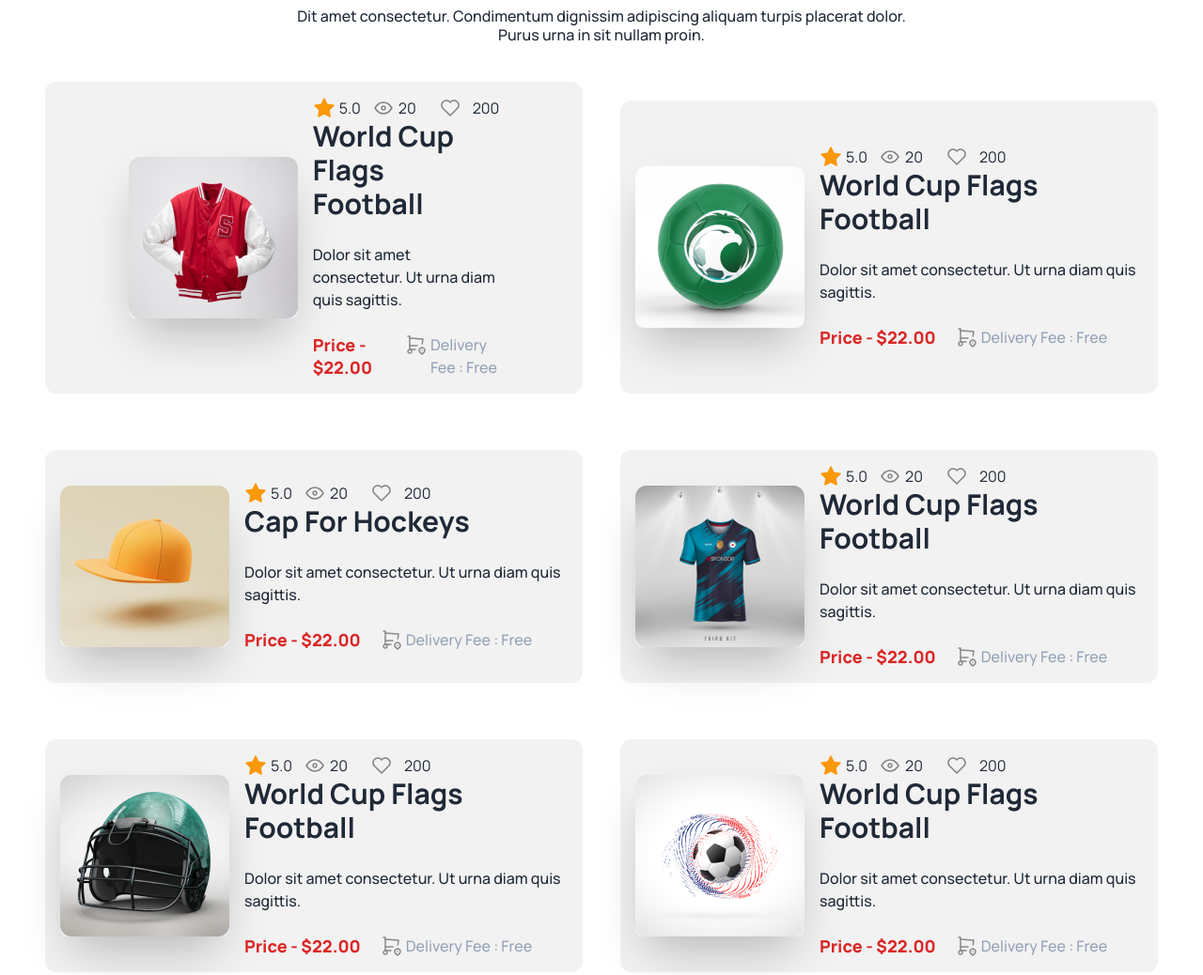
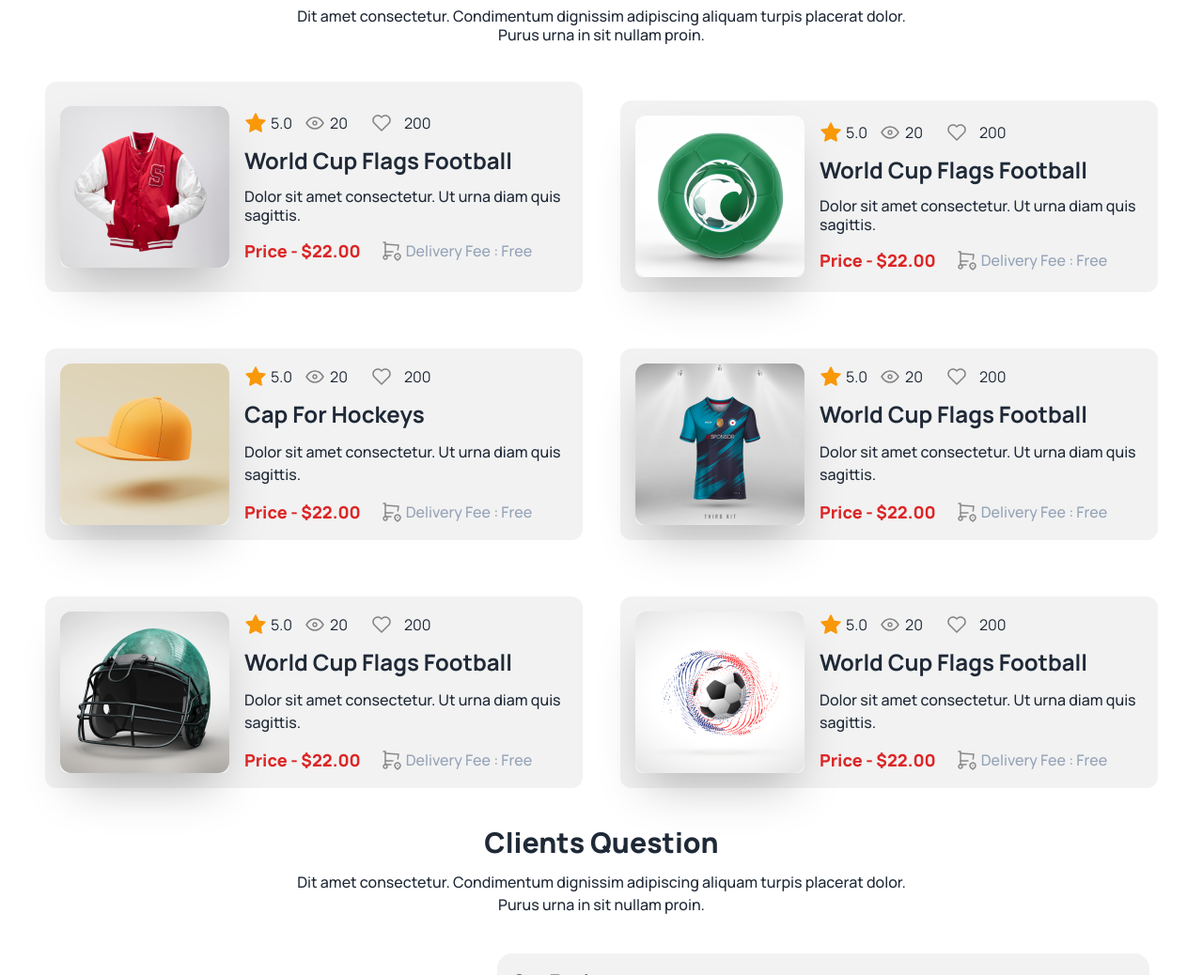
Before and after one commit to Sohag558/B9-assignment3, a plain HTML site: page index.html in a window 1280 px wide. Shown: the part 1720-2758 px from the top of the page at 94% size. Drawn offline with nearby package versions, Linux system fonts and the light colour scheme.

```diff
--- a/index.html
+++ b/index.html
@@ -5,6 +5,7 @@
     <meta charset="UTF-8">
     <meta name="viewport" content="width=device-width, initial-scale=1.0">
     <link rel="stylesheet" href="styles/style.css">
+    <!-- font awsome cdn link -->
     <link rel="stylesheet" href="https://cdnjs.cloudflare.com/ajax/libs/font-awesome/6.5.1/css/all.min.css"
         integrity="sha512-DTOQO9RWCH3ppGqcWaEA1BIZOC6xxalwEsw9c2QQeAIftl+Vegovlnee1c9QX4TctnWMn13TZye+giMm8e2LwA=="
         crossorigin="anonymous" referrerpolicy="no-referrer" />
@@ -244,7 +245,7 @@
             <!-- here is hero card section -->
             <div class="mt-10 gap-10 grid grid-cols-1 md:grid-cols-2 flex-1 ">
                 <div class="hero  rounded-xl bg-base-200">
-                    <div class="w-80 hero-content flex-col lg:flex-row">
+                    <div class=" hero-content flex-col lg:flex-row">
                         <img src="Images/5.png" class="max-w-sm  rounded-lg shadow-2xl" />
                         <div>
                             <div class="flex gap-3">
@@ -319,8 +320,8 @@
                                     <h5>200</h5>
                                 </div>
                             </div>
-                            <h1 class="text-3xl font-bold">World Cup Flags Football</h1>
-                            <p class="py-6 text-base font-medium leading-6">Dolor sit amet consectetur. Ut urna diam
+                            <h1 class="text-2xl py-3 font-bold">World Cup Flags Football</h1>
+                            <p class="pb-4 text-base font-medium leading-5">Dolor sit amet consectetur. Ut urna diam
                                 quis sagittis. </p>
                             <div class="flex gap-5">
                                 <div>
@@ -437,8 +438,8 @@
                                     <h5>200</h5>
                                 </div>
                             </div>
-                            <h1 class="text-3xl font-bold">World Cup Flags Football</h1>
-                            <p class="py-6 text-base font-medium leading-6">Dolor sit amet consectetur. Ut urna diam
+                            <h1 class=" text-2xl py-3 font-bold">World Cup Flags Football</h1>
+                            <p class="pb-4 text-base font-medium leading-5">Dolor sit amet consectetur. Ut urna diam
                                 quis sagittis. </p>
                             <div class="flex gap-5">
                                 <div>
@@ -555,8 +556,8 @@
                                     <h5>200</h5>
                                 </div>
                             </div>
-                            <h1 class="text-3xl font-bold">Cap For Hockeys</h1>
-                            <p class="py-6 text-base font-medium leading-6">Dolor sit amet consectetur. Ut urna diam
+                            <h1 class="text-2xl py-3 font-bold">Cap For Hockeys</h1>
+                            <p class="pb-4 text-base font-medium leading-6">Dolor sit amet consectetur. Ut urna diam
                                 quis sagittis. </p>
                             <div class="flex gap-5">
                                 <div>
@@ -673,8 +674,8 @@
                                     <h5>200</h5>
                                 </div>
                             </div>
-                            <h1 class="text-3xl font-bold">World Cup Flags Football</h1>
-                            <p class="py-6 text-base font-medium leading-6">Dolor sit amet consectetur. Ut urna diam
+                            <h1 class="text-2xl py-3 font-bold">World Cup Flags Football</h1>
+                            <p class="pb-4 text-base font-medium leading-6">Dolor sit amet consectetur. Ut urna diam
                                 quis sagittis. </p>
                             <div class="flex gap-5">
                                 <div>
@@ -791,8 +792,8 @@
                                     <h5>200</h5>
                                 </div>
                             </div>
-                            <h1 class="text-3xl font-bold">World Cup Flags Football</h1>
-                            <p class="py-6 text-base font-medium leading-6">Dolor sit amet consectetur. Ut urna diam
+                            <h1 class="text-2xl py-3 font-bold">World Cup Flags Football</h1>
+                            <p class="pb-4 text-base font-medium leading-6">Dolor sit amet consectetur. Ut urna diam
                                 quis sagittis. </p>
                             <div class="flex gap-5">
                                 <div>
@@ -909,8 +910,8 @@
                                     <h5>200</h5>
                                 </div>
                             </div>
-                            <h1 class="text-3xl font-bold">World Cup Flags Football</h1>
-                            <p class="py-6 text-base font-medium leading-6">Dolor sit amet consectetur. Ut urna diam
+                            <h1 class="text-2xl py-3 font-bold">World Cup Flags Football</h1>
+                            <p class="pb-4 text-base font-medium leading-6">Dolor sit amet consectetur. Ut urna diam
                                 quis sagittis. </p>
                             <div class="flex gap-5">
                                 <div>
@@ -1110,7 +1111,7 @@
         </section>
     </main>
     <!-- Here Is a Footer Styles -->
-    <footer id="footer" class="footer p-10 bg-base-200 mt-7 ">
+    <footer id="footer" class="footer w-screen p-10 bg-base-200 mt-7 ">
         <aside>
             <h2 class="text-2xl font-extrabold text-white">Get In Touch</h2>
             <p id="color-2" class="text-base font-medium leading-6 text-white">Dit amet consectetur. Condimentum
```
